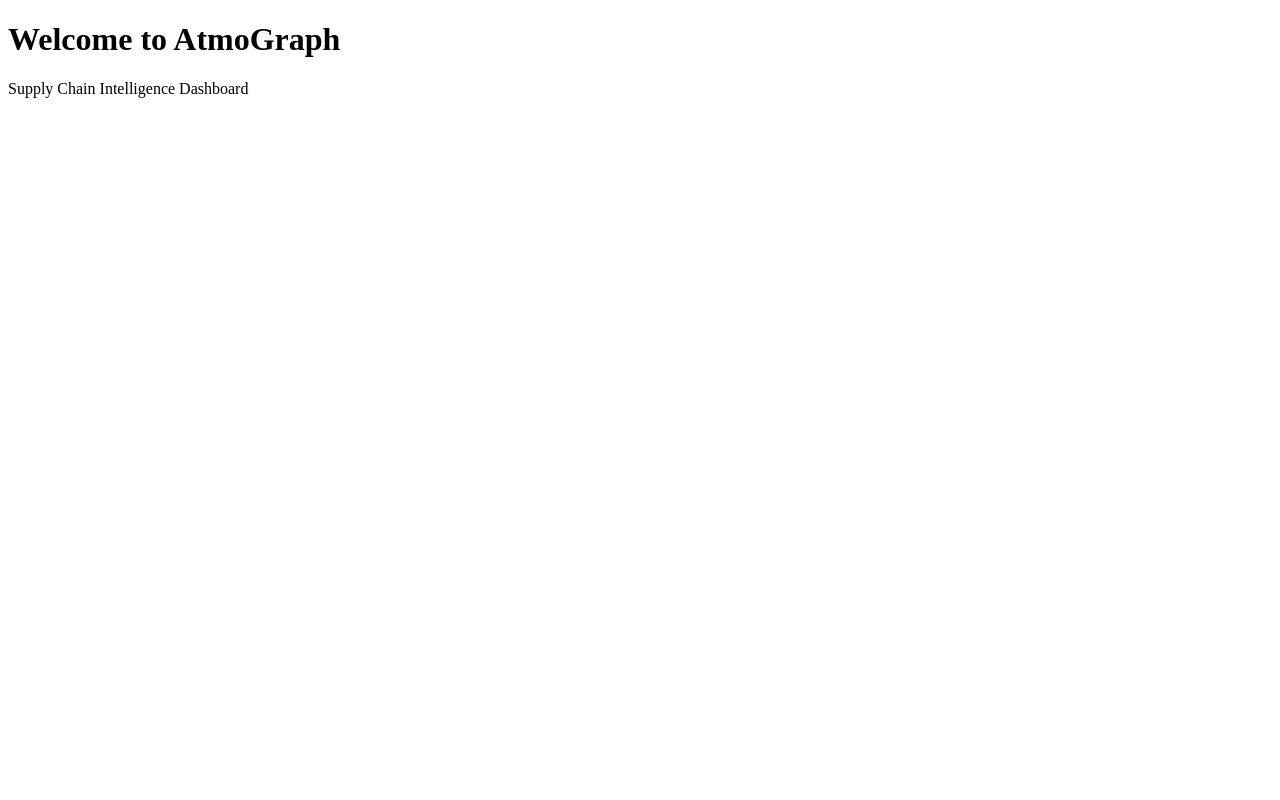
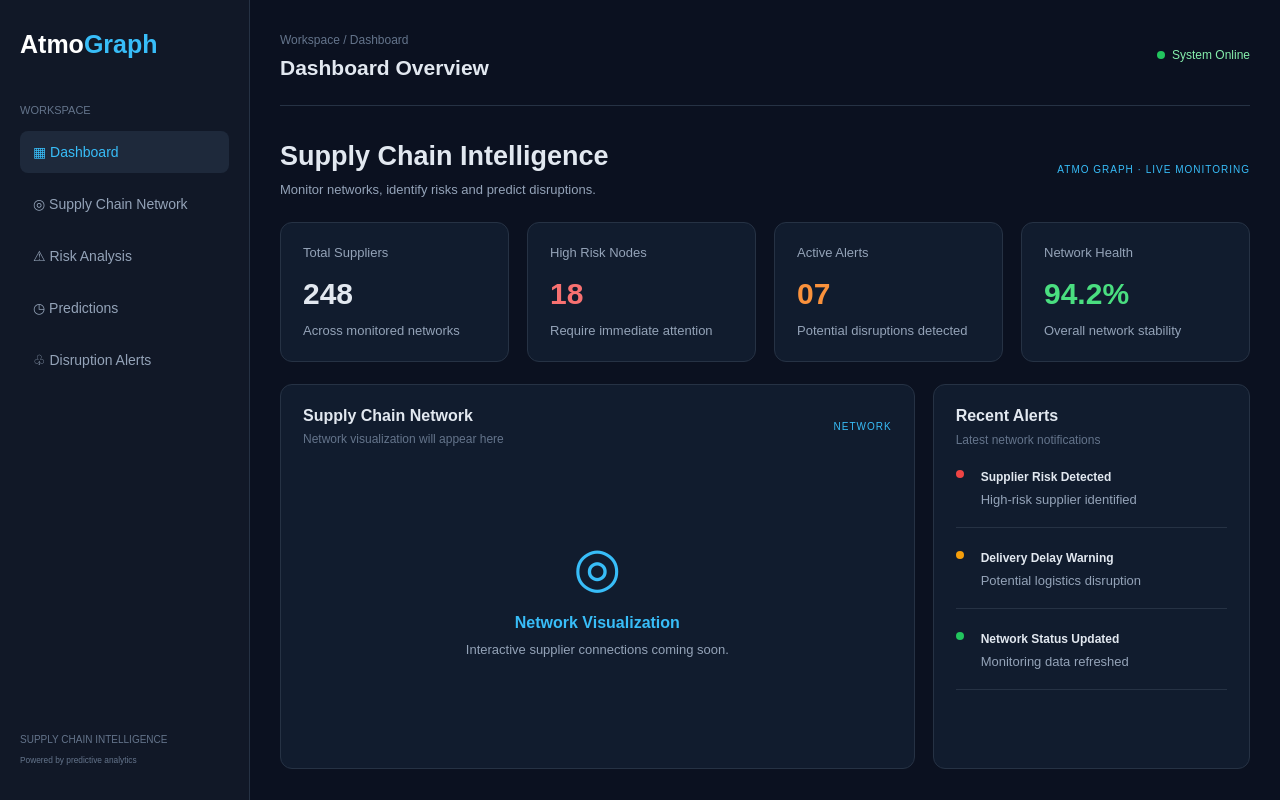
Before and after one commit to Nandnee-prog/AtmoGraph, a React (Vite) app in the folder frontend/: page / in a window 1280 px wide. Built offline with nearby package versions, Linux system fonts and the light colour scheme.

Commit message:
feat: build dashboard layout and navigation

```diff
--- /dev/null
+++ b/frontend/src/App.css
@@ -0,0 +1,272 @@
+
+* {
+  margin: 0;
+  padding: 0;
+  box-sizing: border-box;
+}
+
+body {
+  background: #0b1120;
+  color: #e2e8f0;
+  font-family: Arial, sans-serif;
+}
+
+.app {
+  display: flex;
+  min-height: 100vh;
+}
+
+.sidebar {
+  width: 250px;
+  background: #111827;
+  border-right: 1px solid #263244;
+  padding: 30px 20px;
+  display: flex;
+  flex-direction: column;
+}
+
+.logo {
+  font-size: 25px;
+  color: #fff;
+  margin-bottom: 45px;
+}
+
+.logo span {
+  color: #38bdf8;
+}
+
+.side-label {
+  color: #64748b;
+  font-size: 11px;
+  margin-bottom: 15px;
+}
+
+nav {
+  display: flex;
+  flex-direction: column;
+  gap: 10px;
+}
+
+nav a {
+  color: #94a3b8;
+  text-decoration: none;
+  padding: 13px;
+  border-radius: 8px;
+  font-size: 14px;
+}
+
+nav a.active,
+nav a:hover {
+  background: #1e293b;
+  color: #38bdf8;
+}
+
+.sidebar-bottom {
+  margin-top: auto;
+  color: #64748b;
+  font-size: 10px;
+  line-height: 2;
+}
+
+.main {
+  flex: 1;
+  padding: 30px;
+  min-width: 0;
+}
+
+.topbar,
+.welcome,
+.panel-heading {
+  display: flex;
+  justify-content: space-between;
+  align-items: center;
+  gap: 15px;
+}
+
+.topbar {
+  padding-bottom: 25px;
+  border-bottom: 1px solid #263244;
+}
+
+.breadcrumb,
+.panel-subtitle {
+  color: #64748b;
+  font-size: 12px;
+}
+
+.topbar h2 {
+  margin-top: 8px;
+  font-size: 21px;
+}
+
+.status {
+  color: #86efac;
+  font-size: 12px;
+}
+
+.status-dot,
+.alert-dot {
+  display: inline-block;
+  width: 8px;
+  height: 8px;
+  border-radius: 50%;
+  margin-right: 7px;
+  background: #22c55e;
+}
+
+.welcome {
+  margin: 35px 0 25px;
+}
+
+.welcome h1 {
+  font-size: 27px;
+  margin-bottom: 10px;
+}
+
+.welcome p,
+.stat-card small,
+.network-placeholder p,
+.alert-item p {
+  color: #94a3b8;
+  font-size: 13px;
+}
+
+.date,
+.tag {
+  color: #38bdf8;
+  font-size: 10px;
+  letter-spacing: 1px;
+}
+
+.stats {
+  display: grid;
+  grid-template-columns: repeat(4, 1fr);
+  gap: 18px;
+}
+
+.stat-card,
+.panel {
+  background: #111c2e;
+  border: 1px solid #263244;
+  border-radius: 12px;
+  padding: 22px;
+}
+
+.stat-card p {
+  color: #94a3b8;
+  font-size: 13px;
+}
+
+.stat-card h2 {
+  font-size: 30px;
+  margin: 17px 0 10px;
+}
+
+.red { color: #f87171; }
+.orange { color: #fb923c; }
+.green { color: #4ade80; }
+
+.content-grid {
+  display: grid;
+  grid-template-columns: 2fr 1fr;
+  gap: 18px;
+  margin-top: 22px;
+}
+
+.panel h3 {
+  font-size: 16px;
+}
+
+.panel-heading p {
+  color: #64748b;
+  font-size: 12px;
+  margin-top: 7px;
+}
+
+.network-placeholder {
+  min-height: 300px;
+  display: flex;
+  flex-direction: column;
+  align-items: center;
+  justify-content: center;
+  text-align: center;
+  color: #38bdf8;
+}
+
+.network-icon {
+  font-size: 55px;
+  margin-bottom: 15px;
+}
+
+.network-placeholder p {
+  margin-top: 10px;
+}
+
+.alerts-panel h3 {
+  margin-bottom: 8px;
+}
+
+.alert-item {
+  display: flex;
+  align-items: flex-start;
+  gap: 10px;
+  padding: 20px 0;
+  border-bottom: 1px solid #263244;
+}
+
+.alert-item strong {
+  font-size: 12px;
+}
+
+.alert-item p {
+  margin-top: 7px;
+}
+
+.alert-dot {
+  margin-top: 3px;
+  flex-shrink: 0;
+}
+
+.alert-dot.high { background: #ef4444; }
+.alert-dot.medium { background: #f59e0b; }
+.alert-dot.low { background: #22c55e; }
+
+@media (max-width: 900px) {
+  .stats {
+    grid-template-columns: repeat(2, 1fr);
+  }
+
+  .content-grid {
+    grid-template-columns: 1fr;
+  }
+}
+
+@media (max-width: 600px) {
+  .sidebar {
+    width: 75px;
+    padding: 20px 8px;
+  }
+
+  .logo {
+    font-size: 14px;
+  }
+
+  .side-label,
+  .sidebar-bottom,
+  nav a:not(.active) {
+    display: none;
+  }
+
+  .main {
+    padding: 16px;
+  }
+
+  .stats {
+    grid-template-columns: 1fr;
+  }
+
+  .welcome {
+    align-items: flex-start;
+    flex-direction: column;
+  }
+}
--- a/frontend/src/App.jsx
+++ b/frontend/src/App.jsx
@@ -1,8 +1,116 @@
+
+import "./App.css";
+
 function App() {
   return (
-    <div>
-      <h1>Welcome to AtmoGraph</h1>
-      <p>Supply Chain Intelligence Dashboard</p>
+    <div className="app">
+      <aside className="sidebar">
+        <h2 className="logo">Atmo<span>Graph</span></h2>
+        <p className="side-label">WORKSPACE</p>
+
+        <nav>
+          <a className="active" href="#">▦ Dashboard</a>
+          <a href="#">◎ Supply Chain Network</a>
+          <a href="#">⚠ Risk Analysis</a>
+          <a href="#">◷ Predictions</a>
+          <a href="#">♧ Disruption Alerts</a>
+        </nav>
+
+        <div className="sidebar-bottom">
+          <p>SUPPLY CHAIN INTELLIGENCE</p>
+          <small>Powered by predictive analytics</small>
+        </div>
+      </aside>
+
+      <main className="main">
+        <header className="topbar">
+          <div>
+            <span className="breadcrumb">Workspace / Dashboard</span>
+            <h2>Dashboard Overview</h2>
+          </div>
+          <div className="status">
+            <span className="status-dot"></span>
+            System Online
+          </div>
+        </header>
+
+        <section className="welcome">
+          <div>
+            <h1>Supply Chain Intelligence</h1>
+            <p>Monitor networks, identify risks and predict disruptions.</p>
+          </div>
+          <span className="date">ATMO GRAPH · LIVE MONITORING</span>
+        </section>
+
+        <section className="stats">
+          <div className="stat-card">
+            <p>Total Suppliers</p>
+            <h2>248</h2>
+            <small>Across monitored networks</small>
+          </div>
+          <div className="stat-card">
+            <p>High Risk Nodes</p>
+            <h2 className="red">18</h2>
+            <small>Require immediate attention</small>
+          </div>
+          <div className="stat-card">
+            <p>Active Alerts</p>
+            <h2 className="orange">07</h2>
+            <small>Potential disruptions detected</small>
+          </div>
+          <div className="stat-card">
+            <p>Network Health</p>
+            <h2 className="green">94.2%</h2>
+            <small>Overall network stability</small>
+          </div>
+        </section>
+
+        <section className="content-grid">
+          <div className="panel network-panel">
+            <div className="panel-heading">
+              <div>
+                <h3>Supply Chain Network</h3>
+                <p>Network visualization will appear here</p>
+              </div>
+              <span className="tag">NETWORK</span>
+            </div>
+            <div className="network-placeholder">
+              <div className="network-icon">◎</div>
+              <h3>Network Visualization</h3>
+              <p>Interactive supplier connections coming soon.</p>
+            </div>
+          </div>
+
+          <div className="panel alerts-panel">
+            <h3>Recent Alerts</h3>
+            <p className="panel-subtitle">Latest network notifications</p>
+
+            <div className="alert-item">
+              <span className="alert-dot high"></span>
+              <div>
+                <strong>Supplier Risk Detected</strong>
+                <p>High-risk supplier identified</p>
+              </div>
+            </div>
+
+            <div className="alert-item">
+              <span className="alert-dot medium"></span>
+              <div>
+                <strong>Delivery Delay Warning</strong>
+                <p>Potential logistics disruption</p>
+              </div>
+            </div>
+
+            <div className="alert-item">
+              <span className="alert-dot low"></span>
+              <div>
+                <strong>Network Status Updated</strong>
+                <p>Monitoring data refreshed</p>
+              </div>
+            </div>
+          </div>
+        </section>
+      </main>
     </div>
   );
 }
--- a/frontend/src/index.css
+++ b/frontend/src/index.css
@@ -1,8 +1,14 @@
-@'
+
+html,
+body,
+#root {
+  margin: 0;
+  min-height: 100%;
+  width: 100%;
+}
+
 body {
-  margin: 0;
   font-family: Arial, sans-serif;
-  background: #0f172a;
-  color: white;
+  background: #0b1120;
+  color: #e2e8f0;
 }
-'@ | Set-Content src/index.css
```
